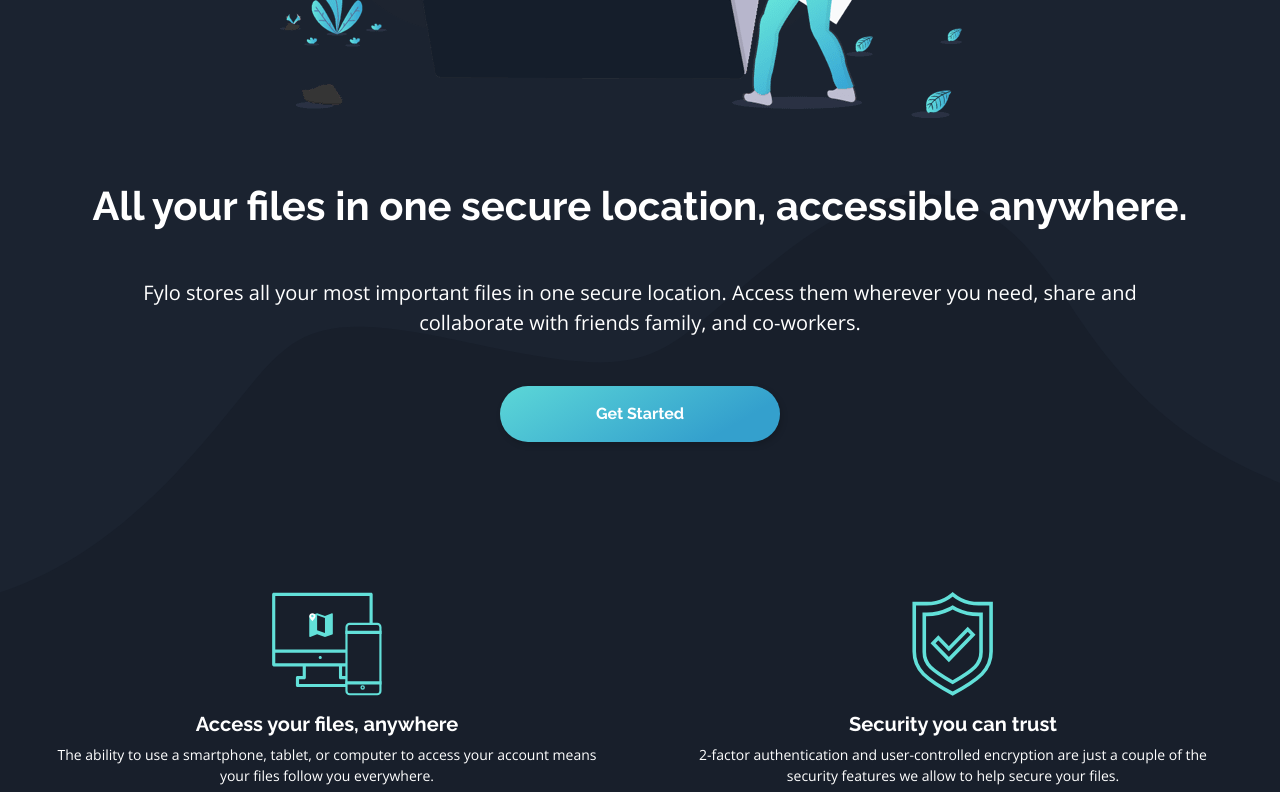
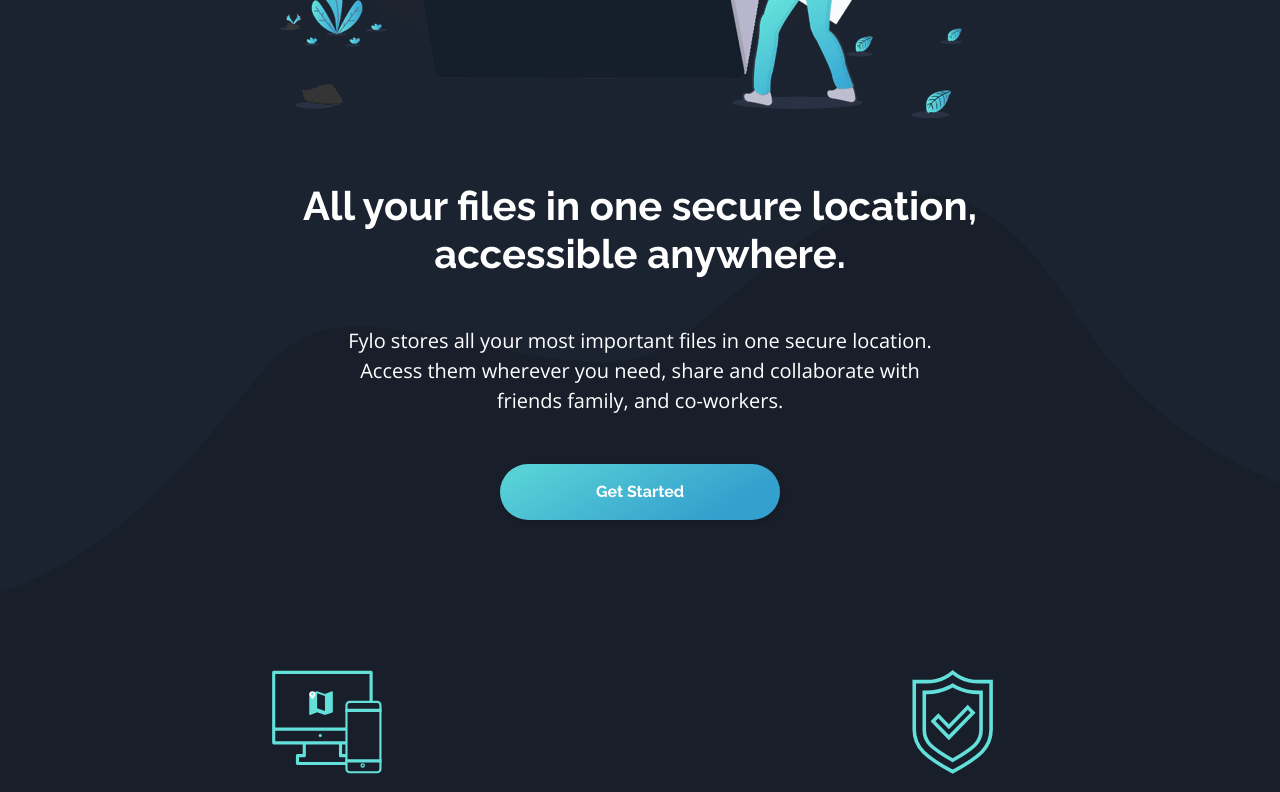
Before and after one commit to g-akca/fylo-landing-page, a React (Vite) app: page / in a window 1280 px wide. Shown: the part 636-1428 px from the top of the page. Built offline with nearby package versions, Linux system fonts and the light colour scheme.

Commit message:
Add desktop responsive HeroSection styles

```diff
--- a/src/components/HeroSection.jsx
+++ b/src/components/HeroSection.jsx
@@ -2,13 +2,14 @@
 
 function HeroSection() {
   return (
-    <section className="px-1.25 tablet:px-0 flex flex-col gap-18 tablet:gap-16 items-center">
-      <img src={introImg} alt="Intro illustration" className="px-2.75 tablet:px-0" />
+    <section className="px-1.25 tablet:px-0 max-w-183.5 self-center flex flex-col gap-18 tablet:gap-16 desktop:gap-14 items-center">
+      <img src={introImg} alt="Intro illustration" className="px-2.75 tablet:px-0 desktop:px-1.75" />
 
-      <div className="text-center flex flex-col items-center gap-6 tablet:gap-12">
+      <div className="text-center flex flex-col items-center gap-6 tablet:gap-12 desktop:gap-10">
         <h2 className="font-raleway text-[20px] leading-[120%] font-bold tablet:text-[40px]">All your files in one secure location, accessible anywhere.</h2>
 
-        <p className="px-3.75 tablet:px-8.75 tablet:text-[20px] tablet:leading-base">
+        <div className="max-w-147.5 flex flex-col items-center gap-6 tablet:gap-12 desktop:gap-8">
+          <p className="px-3.75 tablet:px-0 tablet:text-[20px] tablet:leading-base">
             Fylo stores all your most important files in one secure location. Access them
             wherever you need, share and collaborate with friends family, and co-workers.
           </p>
@@ -24,6 +25,7 @@
             Get Started
           </button>
         </div>
+      </div>
     </section>
   )
 }
```
Lines whose indentation alone changed are shown as unchanged.
